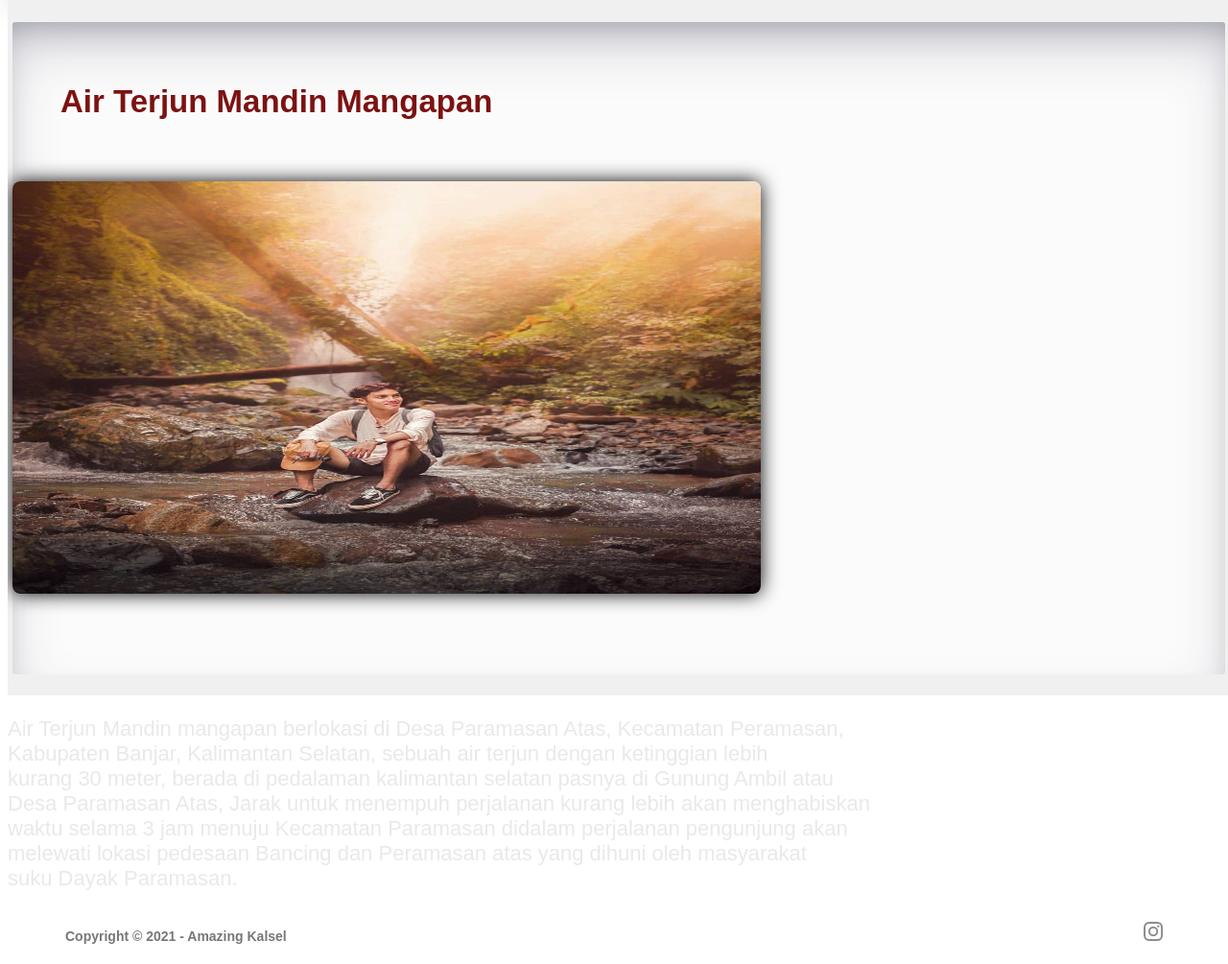
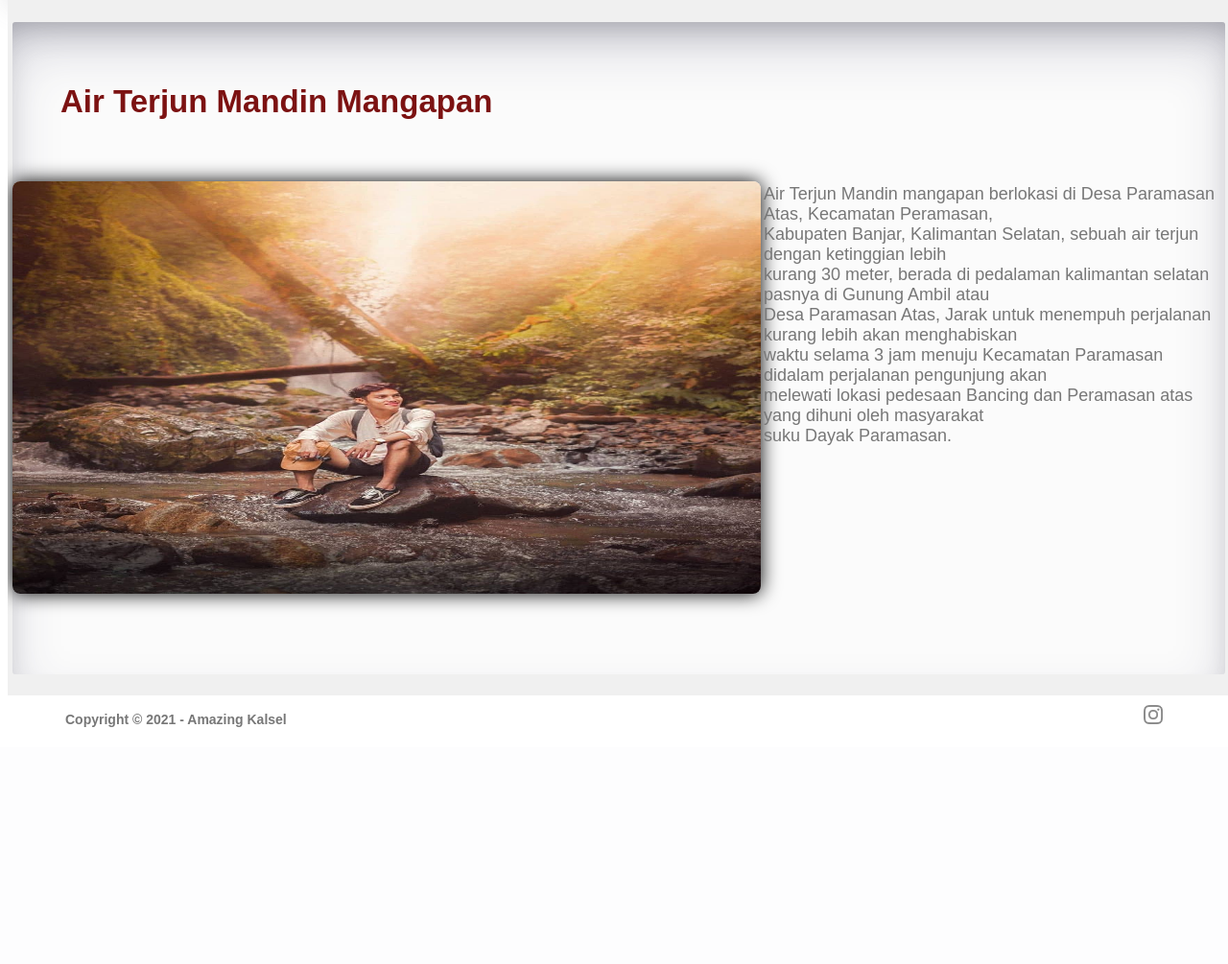
Before and after one commit to resyacahaya/web-wisata, a PHP site: page /halaman/infoalam.php in a window 1280 px wide. Shown: the part 88-1093 px from the top of the page at 96% size. After the commit the page ends 846 px from the top, so only its background shows below. Run offline with PHP 8.4, Linux system fonts and the light colour scheme.

Commit message:
updateinfoalam

```diff
--- a/halaman/infoalam.php
+++ b/halaman/infoalam.php
@@ -22,15 +22,17 @@
 	<img src="../img/ArterMandinMangapan.jpg" alt="gambar">
 	<div style="display: flex;">
    <div class="container-left">
-</nav>
-	<div class="container-right">
-	<p>Air Terjun Mandin mangapan berlokasi di Desa Paramasan Atas, Kecamatan Peramasan, <br>
+	   <table border="0,8">
+   <td><font face="sans-serif" size="4" color="#777777" align="right">Air Terjun Mandin mangapan berlokasi di Desa Paramasan Atas, Kecamatan Peramasan, <br>
 Kabupaten Banjar, Kalimantan Selatan, sebuah air terjun dengan ketinggian lebih <br>
 kurang 30 meter, berada di pedalaman kalimantan selatan pasnya di Gunung Ambil atau <br>
 Desa Paramasan Atas, Jarak untuk menempuh perjalanan kurang lebih akan menghabiskan <br>
 waktu selama 3 jam menuju Kecamatan Paramasan didalam perjalanan pengunjung akan <br>
 melewati lokasi pedesaan Bancing dan Peramasan atas yang dihuni oleh masyarakat <br>
-		suku Dayak Paramasan. </p>
+		suku Dayak Paramasan.</td>
+</table>
+</nav>
+
 
 <div class="footer">
 
```
